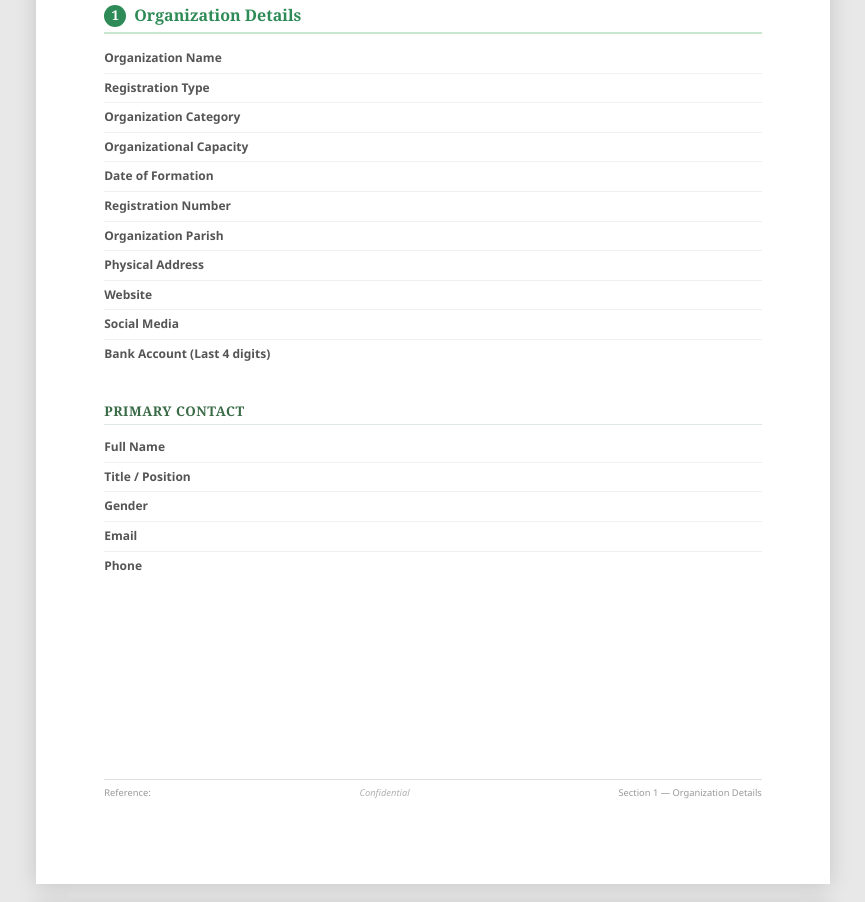
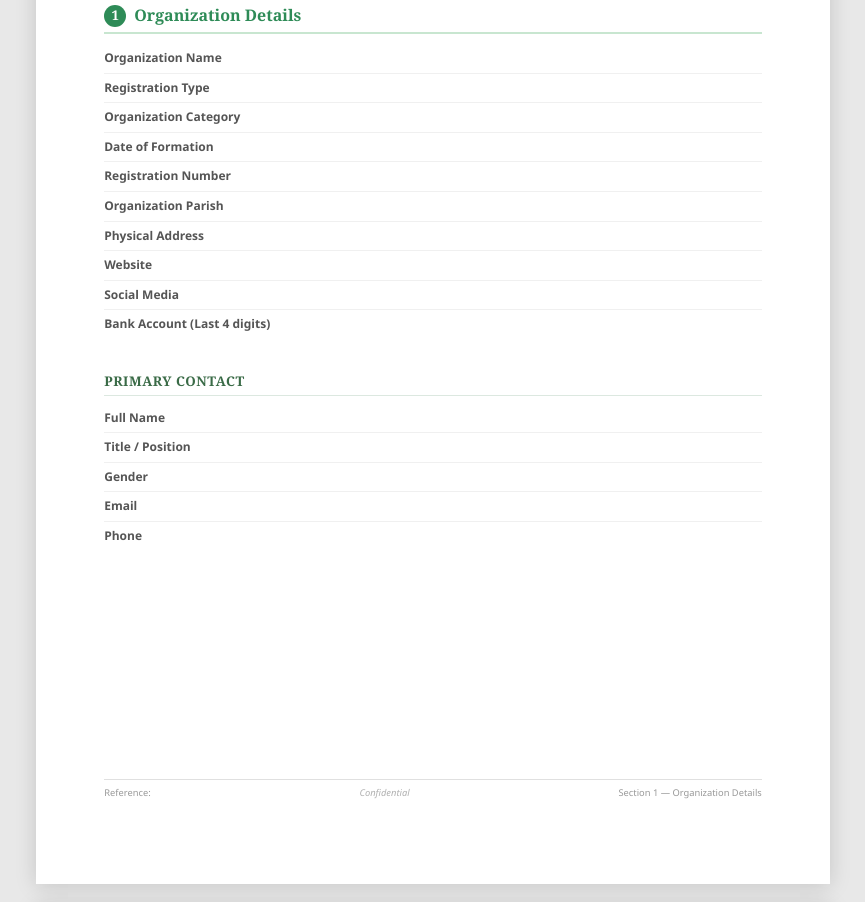
Before and after one commit to tevalerie/juse-pdf-rerender, a plain HTML site: page renderer.html in a window 1280 px wide. Shown: the part 976-1878 px from the top of the page, without its empty margins (207-1072 px from the left). Drawn offline with Linux system fonts and the light colour scheme.

Commit message:
Renderer: remove stray "Organizational Capacity" row from Page 1
Mirror of the form-repo fix (7884fce). The standalone re-render template
had the same stray row that displayed an orgCapacity file URL on Page 1
right under Organization Category. The doc itself continues to render
correctly in Section 9 via documents[]; just removing the duplicate.

Co-Authored-By: Claude Opus 4.7 (1M context) <noreply@anthropic.com>

```diff
--- a/pdf-sections.js
+++ b/pdf-sections.js
@@ -52,7 +52,6 @@ function populatePDFSections(data) {
   setField('regTypeOtherText', data.regTypeOtherText);
   setField('orgCategory', data.orgCategory, true);
   setField('orgCategoryOtherText', data.orgCategoryOtherText);
-  setField('orgCapacity', data.orgCapacity, true);
   setField('dateOfFormation', data.dateOfFormation, true);
 
   // Hide Date of Formation and Registration Number rows when regType is Government or SOE (not applicable)
--- a/renderer.html
+++ b/renderer.html
@@ -854,10 +854,6 @@
         <tr data-hide-if-empty="orgCategory">
           <td class="label-cell">Organization Category</td>
           <td class="value-cell"><span data-field="orgCategory"></span><span data-field="orgCategoryOtherText" data-prefix=" — "></span></td>
-        </tr>
-        <tr data-hide-if-empty="orgCapacity">
-          <td class="label-cell">Organizational Capacity</td>
-          <td class="value-cell" data-field="orgCapacity"></td>
         </tr>
         <tr id="dateOfFormationRow" data-hide-if-empty="dateOfFormation">
           <td class="label-cell">Date of Formation</td>
```
